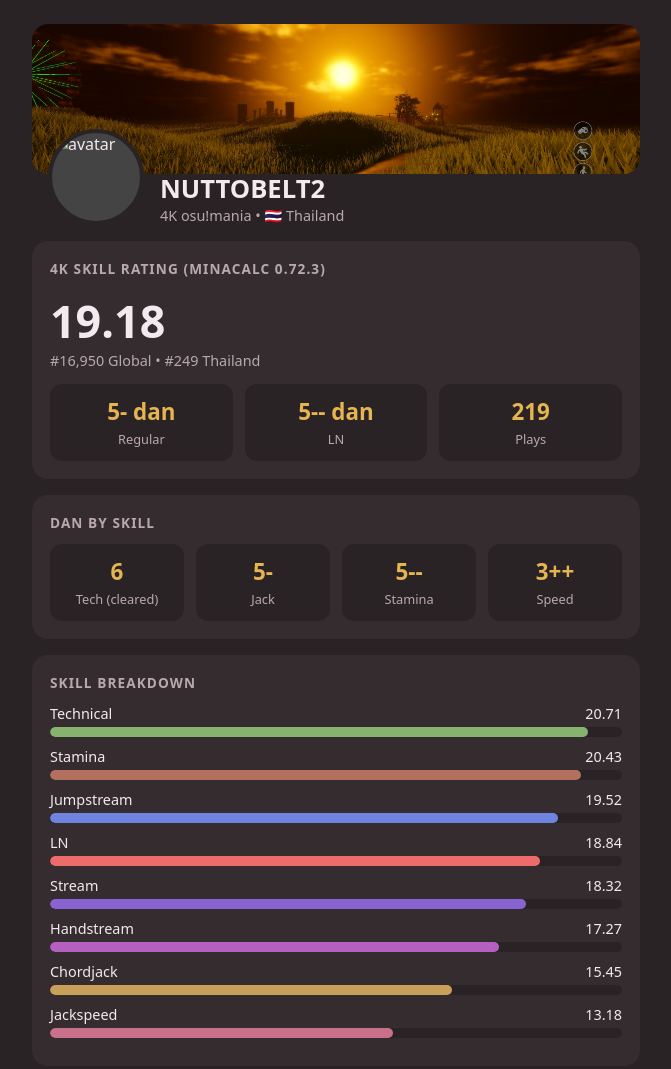
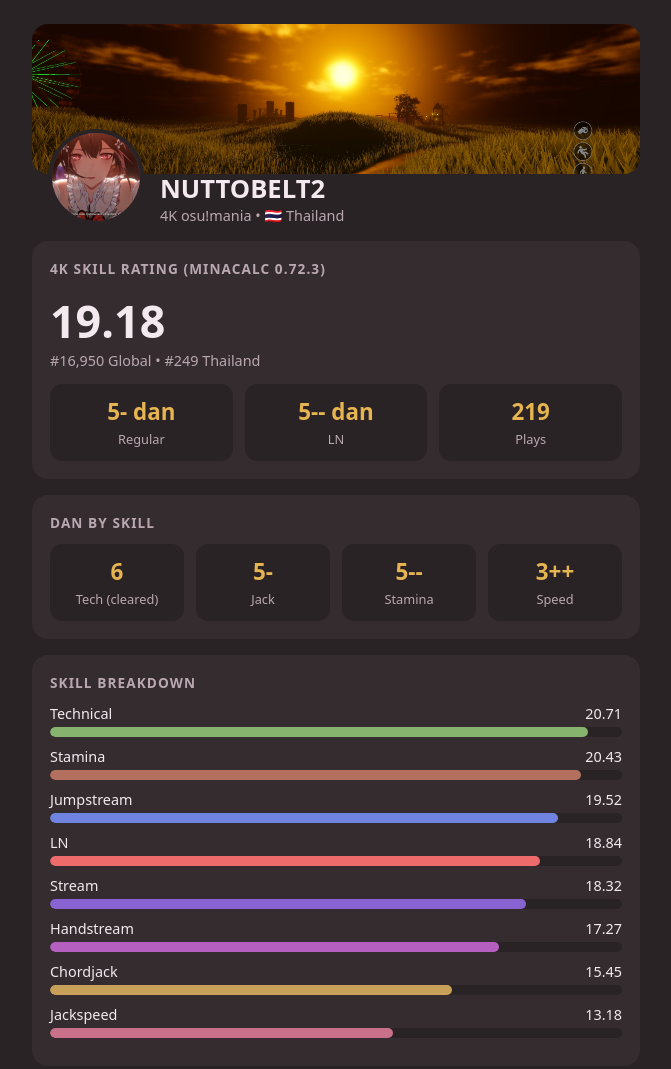
Before and after one commit to NUTTOBELT/NUTTOBELT.github.io, a plain HTML site: page index.html in a window 1280 px wide. Shown: the top 1069 px of the page, without its empty margins (304-975 px from the left). Drawn offline with Linux system fonts and the light colour scheme.

Commit message:
Change avatar image source from avatar.jpg to avatar.jpeg

```diff
--- a/index.html
+++ b/index.html
@@ -35,7 +35,7 @@
 
   <div class="banner" style="background-image:url('banner.jpg')"></div>
   <div class="head">
-    <img class="avatar" src="avatar.jpg" alt="avatar">
+    <img class="avatar" src="avatar.jpeg" alt="avatar">
     <div>
       <h1>NUTTOBELT2</h1>
       <div class="sub">4K osu!mania • 🇹🇭 Thailand</div>
```
